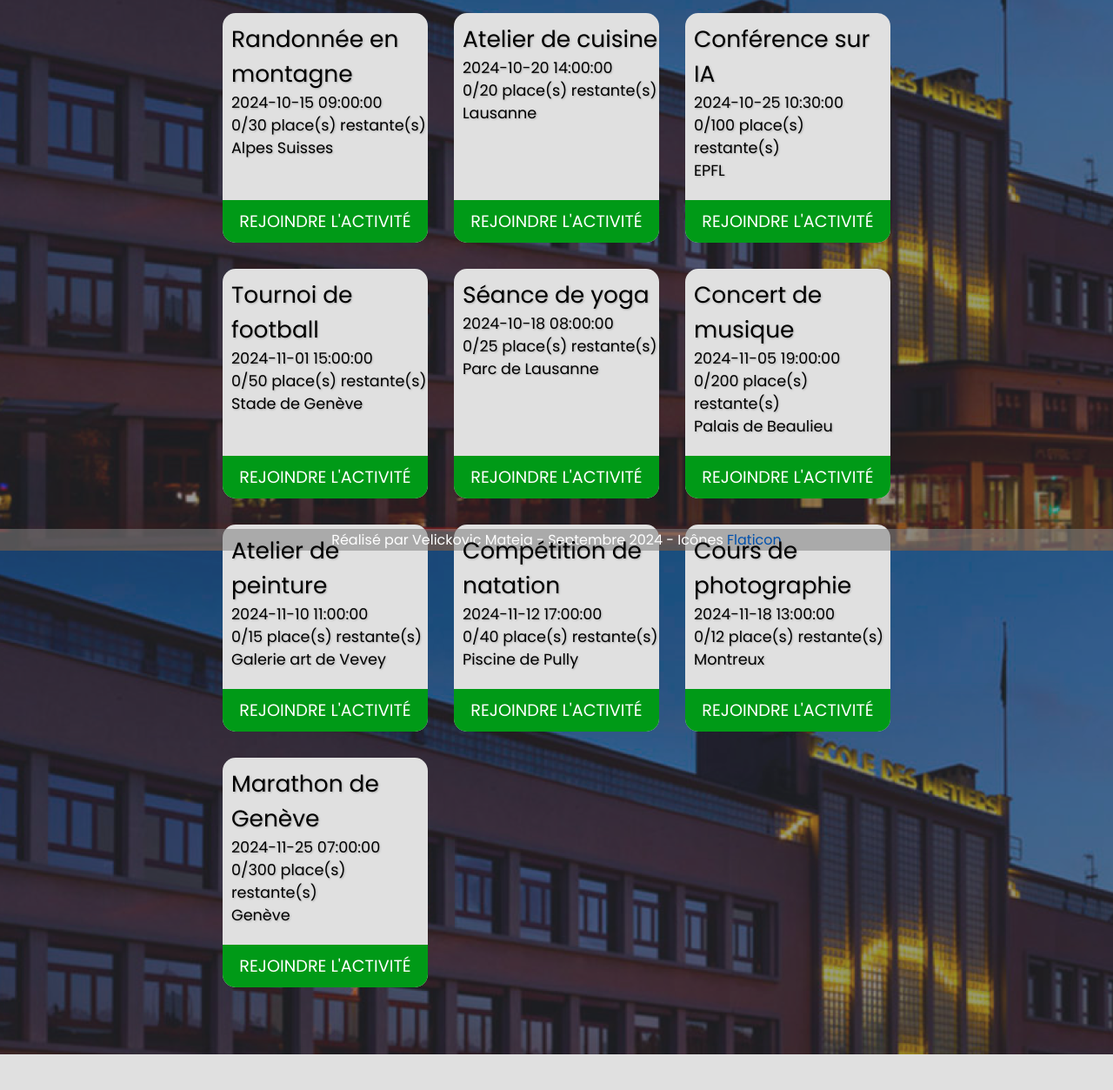
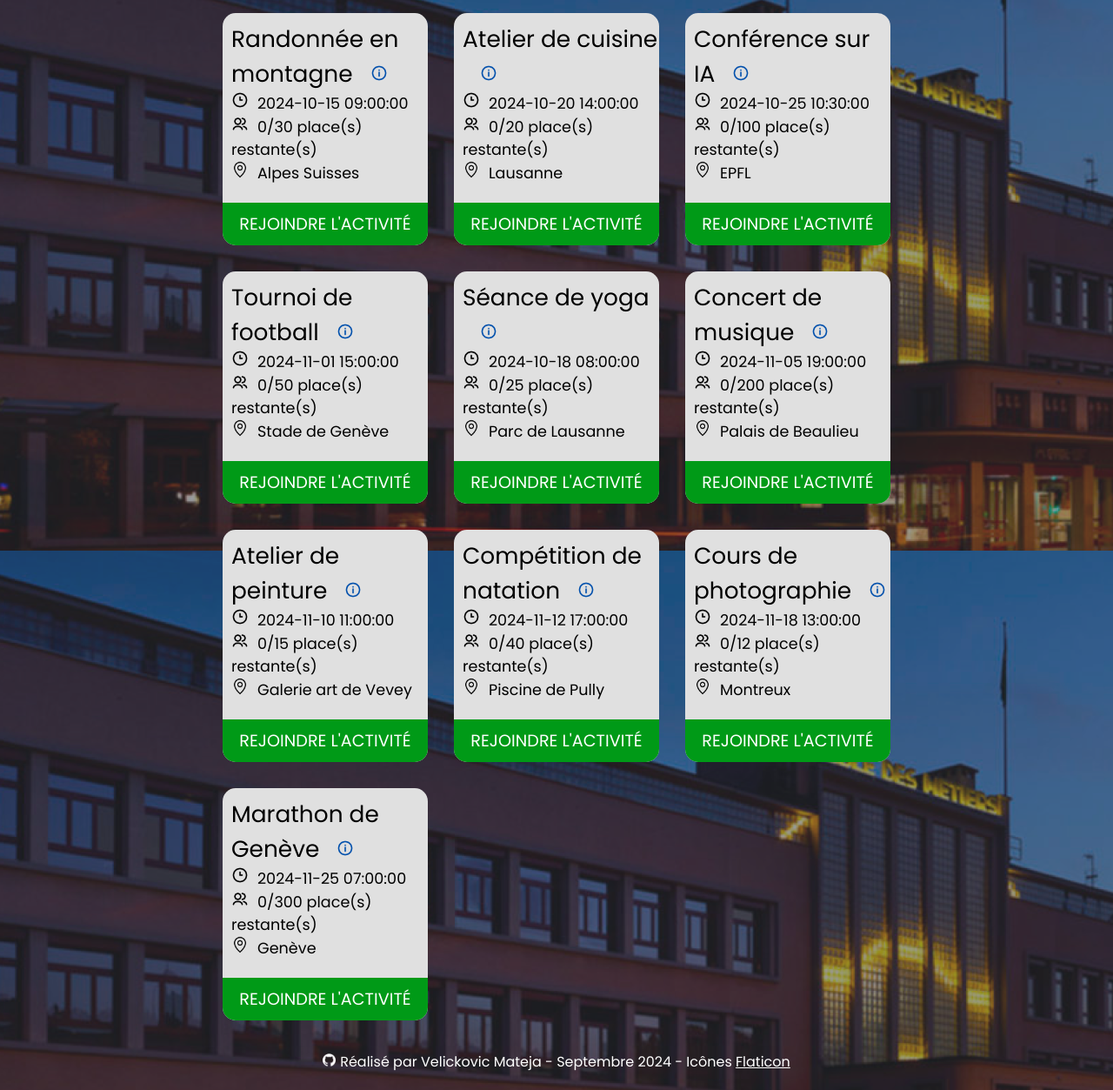
Before and after one commit to mateja-velickovic/web-educational_app, a PHP site: page / in a window 1280 px wide. Shown: the part 167-1420 px from the top of the page at 87% size. Before the commit the page ends 1379 px from the top, so only its background shows below. Run offline with PHP 8.4, Linux system fonts and the light colour scheme; the visitor is signed in with stand-in values (Sample User, id 1); data comes from the database, SQL or seed files in the repository; data that the repository does not hold is empty.

Commit message:
feat(activites): Ajout d'icônes à côtés des informations des acitvités

```diff
--- a/p_prod-jp/index.php
+++ b/p_prod-jp/index.php
@@ -46,11 +46,14 @@ require "src/php/functions/administration.php";
                     $hasUserJoined = hasUserJoined($pdo, $row['idActivite'], $_SESSION['userid']);
                     ?>
                     <div class="activite">
-                        <h2><?php echo $row['actName']; ?></h2>
-                        <p><?php echo $row['actDate']; ?></p>
-                        <p><?php echo $inscriptions . '/' . $row['actCapacity'] . ' place(s) restante(s)'; ?>
+
+                        <h2><?php echo $row['actName']; ?><a href=""><img class="info" src="resources/images/info.png"
+                                    alt=""></a></h2>
+                        <p><img id="icon-info" src="resources/images/time.png" alt=""><?php echo $row['actDate']; ?></p>
+                        <p><img id="icon-info" src="resources/images/capacity.png"
+                                alt=""><?php echo $inscriptions . '/' . $row['actCapacity'] . ' place(s) restante(s)'; ?>
                         </p>
-                        <p><?php echo $row['actPlace']; ?></p>
+                        <p><img id="icon-info" src="resources/images/place.png" alt=""><?php echo $row['actPlace']; ?></p>
 
                         <form action="src/php/joinActivite.php" method="POST">
                             <input type="hidden" name="id" value="<?php echo $row['idActivite']; ?>">
@@ -68,7 +71,6 @@ require "src/php/functions/administration.php";
         </main>
     <?php else: ?>
         <div class="infoacc">
-            <h1>Les thèmes abordés par la journée pédagogique...</h1>
             <div class="grp-info">
                 <img src="resources/images/amp.png" alt="">
                 <p>"L'enseignement évolue constamment, et il est essentiel d'adopter des méthodes innovantes pour capter
@@ -100,9 +102,9 @@ require "src/php/functions/administration.php";
         </div>
     <?php endif; ?>
 
-    <footer>Réalisé par Velickovic Mateja - Septembre 2024 - Icônes <a href="https://www.flaticon.com"
-            target="_blank">Flaticon</a></footer>
-
+    <footer><a href="https://github.com/mateja-velickovic" target="_blank"><img id="icon-info"
+                src="resources/images/github.png" alt=""></a>Réalisé par Velickovic Mateja -
+        Septembre 2024 - Icônes <a href="https://www.flaticon.com" target="_blank">Flaticon</a></footer>
 </body>
 
 </html>
--- a/p_prod-jp/resources/css/style.css
+++ b/p_prod-jp/resources/css/style.css
@@ -22,7 +22,6 @@ body {
   -moz-background-size: cover;
   -o-background-size: cover;
   background-size: cover;
-  margin-bottom: 62px;
 }
 
 /* Header */
@@ -176,7 +175,16 @@ main {
   background-color: #e0e0e0;
   overflow: hidden;
   font-weight: 200;
-  text-shadow: 1px 1px 2px rgba(113, 113, 113, 0.458);
+}
+
+.activite .info {
+  width: 20px;
+  margin-left: 20px;
+}
+
+.activite #icon-info {
+  width: 20px;
+  margin-right: 10px;
 }
 
 .activite::before {
@@ -306,18 +314,21 @@ p {
 
 /* Footer */
 footer {
-  position: fixed;
-  bottom: 0;
   text-align: center;
-  width: 100%;
-  background-color: rgba(128, 128, 128, 0.555);
+  position: sticky;
+  margin: 20px 0px 20px 0px;
   color: white;
   font-size: 1rem;
+  z-index: 500;
 }
 
 footer a {
-  color: var(--main-blue);
-  text-decoration: none;
+  color: white;
+}
+
+footer a img {
+  width: 15px;
+  margin-right: 5px;
 }
 
 /* Responsive */
--- a/p_prod-jp/src/php/admin.php
+++ b/p_prod-jp/src/php/admin.php
@@ -104,9 +104,9 @@ if ($_SESSION['userrole'] != 2) {
 
         </form>
 
-        <footer>Réalisé par Velickovic Mateja - Septembre 2024 - Icônes <a href="https://www.flaticon.com"
-                target="_blank">Flaticon</a>
-        </footer>
+        <footer><a href="https://github.com/mateja-velickovic" target="_blank"><img id="icon-info"
+                    src="resources/images/github.png" alt=""></a>Réalisé par Velickovic Mateja -
+            Septembre 2024 - Icônes <a href="https://www.flaticon.com" target="_blank">Flaticon</a></footer>
 
 </body>
 
--- a/p_prod-jp/src/php/edit.php
+++ b/p_prod-jp/src/php/edit.php
@@ -74,9 +74,9 @@ if ($_SESSION['userrole'] != 2) {
 
             </form>
 
-            <footer>Réalisé par Velickovic Mateja - Septembre 2024 - Icônes <a href="https://www.flaticon.com"
-                    target="_blank">Flaticon</a></footer>
-
+            <footer><a href="https://github.com/mateja-velickovic" target="_blank"><img id="icon-info"
+                        src="resources/images/github.png" alt=""></a>Réalisé par Velickovic Mateja -
+                Septembre 2024 - Icônes <a href="https://www.flaticon.com" target="_blank">Flaticon</a></footer>
 </body>
 
 </html>
```
Also changed, not shown: p_prod-jp/resources/images/capacity.png (added), p_prod-jp/resources/images/github.png (added), p_prod-jp/resources/images/info.png (added), p_prod-jp/resources/images/place.png (added), p_prod-jp/resources/images/time.png (added).
